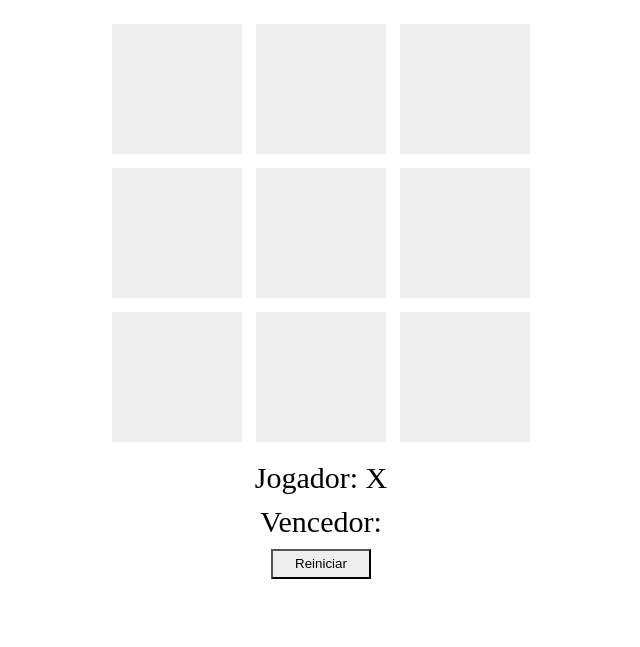
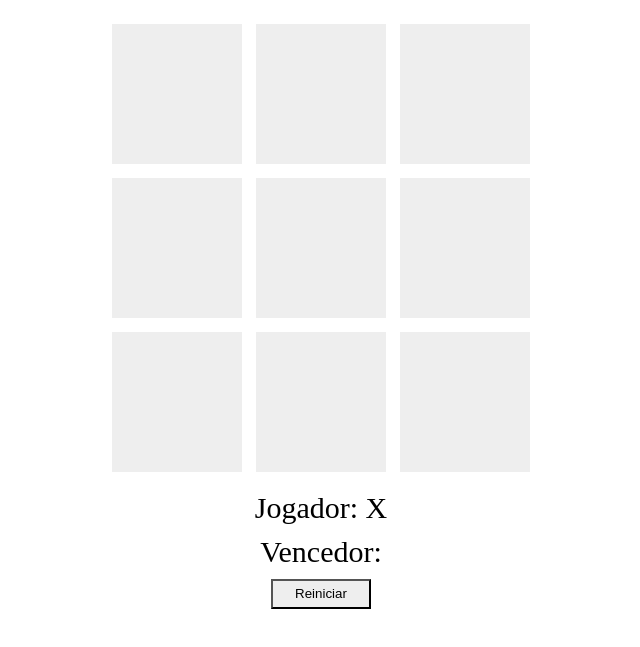
Before and after one commit to KayqueSekishiki/JogoDaVelha_JS, a plain HTML site: page index.html in a window 1280 px wide. Both pictures are taken after a click on the button "Reiniciar". Shown: the part 61-708 px from the top of the page, without its empty margins (319-959 px from the left). Drawn offline with Linux system fonts and the light colour scheme.

Commit message:
Finish Base Game!

```diff
--- a/index.html
+++ b/index.html
@@ -15,19 +15,19 @@
   <body>
     <h1>Jogo da Velha</h1>
     <div>
-      <div id="1" class="square" onclick="choiceSquare(this.id)"></div>
-      <div id="2" class="square" onclick="choiceSquare(this.id)"></div>
-      <div id="3" class="square" onclick="choiceSquare(this.id)"></div>
+      <div id="1" class="square" onclick="choiceSquare(this.id)">-</div>
+      <div id="2" class="square" onclick="choiceSquare(this.id)">-</div>
+      <div id="3" class="square" onclick="choiceSquare(this.id)">-</div>
     </div>
     <div>
-      <div id="4" class="square" onclick="choiceSquare(this.id)"></div>
-      <div id="5" class="square" onclick="choiceSquare(this.id)"></div>
-      <div id="6" class="square" onclick="choiceSquare(this.id)"></div>
+      <div id="4" class="square" onclick="choiceSquare(this.id)">-</div>
+      <div id="5" class="square" onclick="choiceSquare(this.id)">-</div>
+      <div id="6" class="square" onclick="choiceSquare(this.id)">-</div>
     </div>
     <div>
-      <div id="7" class="square" onclick="choiceSquare(this.id)"></div>
-      <div id="8" class="square" onclick="choiceSquare(this.id)"></div>
-      <div id="9" class="square" onclick="choiceSquare(this.id)"></div>
+      <div id="7" class="square" onclick="choiceSquare(this.id)">-</div>
+      <div id="8" class="square" onclick="choiceSquare(this.id)">-</div>
+      <div id="9" class="square" onclick="choiceSquare(this.id)">-</div>
     </div>
 
     <div class="player">
@@ -39,6 +39,6 @@
       <label>Vencedor:</label>
       <label for="" id="winner-selected"></label>
     </div>
-    <div><button>Reiniciar</button></div>
+    <div><button onclick="restatGame()">Reiniciar</button></div>
   </body>
 </html>
--- a/script.js
+++ b/script.js
@@ -7,7 +7,7 @@ let winner;
 function choiceSquare(id) {
   let square = document.getElementById(id);
 
-  if (square.innerHTML !== "") return;
+  if (square.innerHTML !== "-") return;
 
   square.innerText = player;
   square.style.color = "#000000";
@@ -94,7 +94,7 @@ function checkSequence(square1, square2, square3) {
   let isEqual = false;
 
   if (
-    square1.innerHTML !== "" &&
+    square1.innerHTML !== "-" &&
     square1.innerHTML === square2.innerHTML &&
     square2.innerHTML === square3.innerHTML
   ) {
@@ -110,4 +110,17 @@ function changeSquareBackground(square1, square2, square3) {
   square3.style.background = "#00f00f";
 }
 
+function restatGame() {
+  selectPlayer("X");
+  winner = "";
+  selectedWinner.innerHTML = "";
+
+  for (let i = 1; i <= 9; i++) {
+    let square = document.getElementById(i);
+    square.style.background = "#eeeeee";
+    square.style.color = "#eeeeee";
+    square.innerText = "";
+  }
+}
+
 selectPlayer("X");
--- a/style.css
+++ b/style.css
@@ -3,15 +3,16 @@ body {
 }
 
 .square {
+  text-align: center;
+  width: 50px;
+  height: 60px;
+  background-color: #eeeeee;
   display: inline-block;
-  width: 50px;
-  height: 50px;
-  text-align: center;
+  padding: 40px;
   font-size: 60px;
-  background-color: #eeeeee;
-  padding: 40px;
   margin: 5px;
   cursor: pointer;
+  color: #eee;
 }
 
 .player,
```
